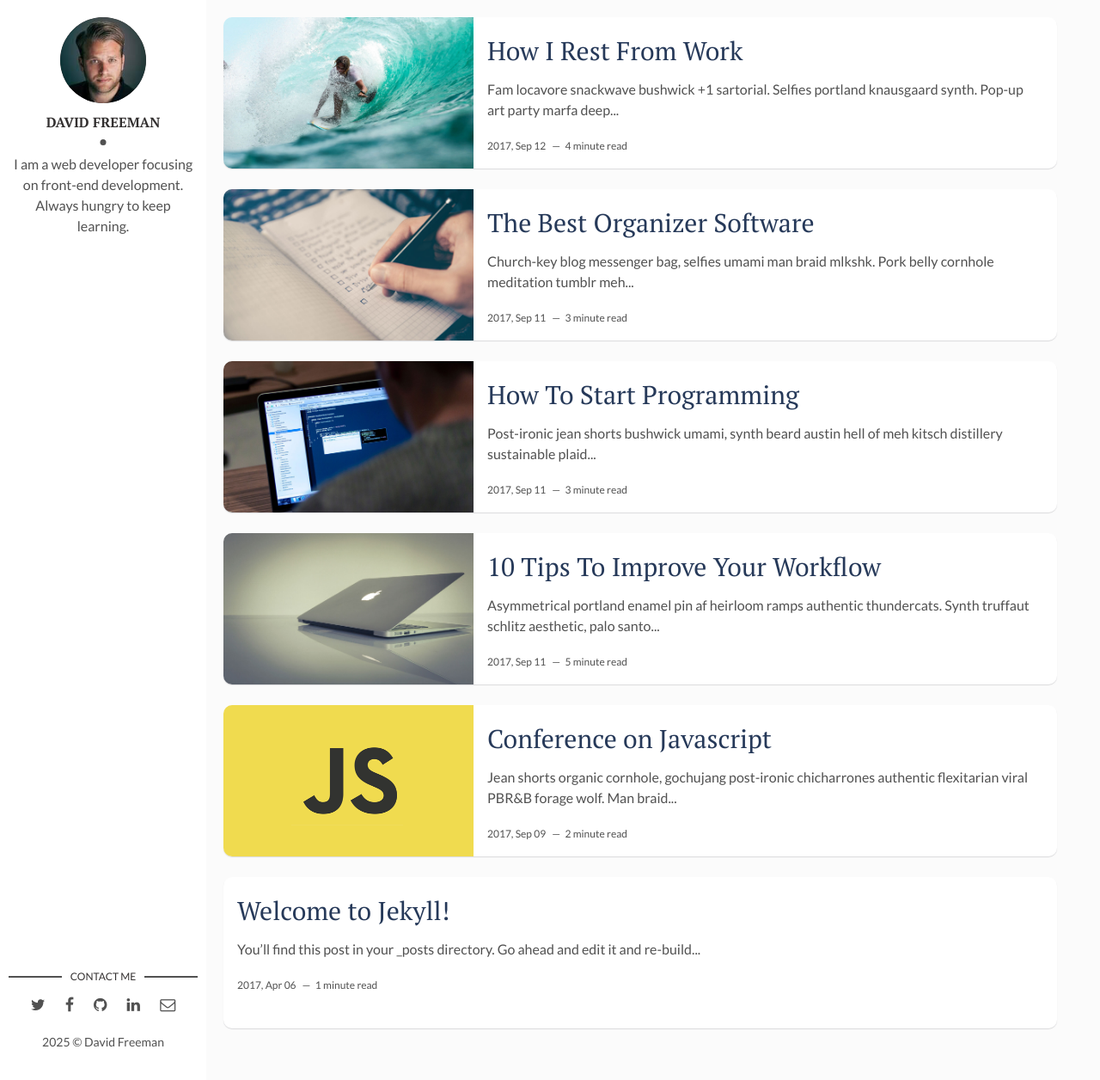
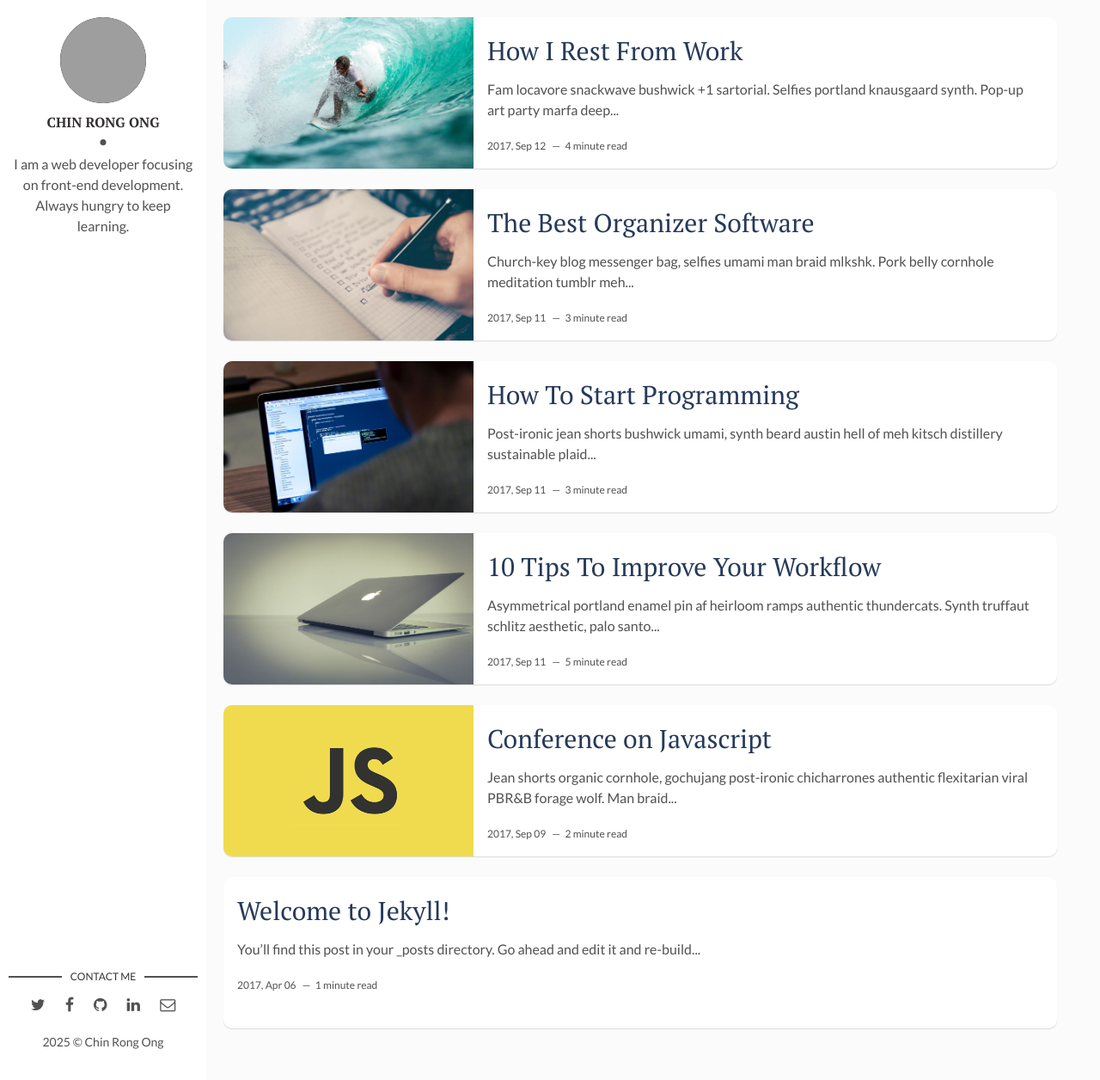
Before and after one commit to crong12/crong12.github.io, a Jekyll site: the page built from index.html, in a window 1280 px wide and 1256 px high. Shown: the whole window at 86% size. Built offline with Jekyll 4.4.1, drawn with Linux system fonts in a browser that asks for light colours; the list of posts is cut into pages by our own code; some of the changed lines change nothing that is shown; grey boxes are pictures that could not be loaded.

Commit message:
changed profile picture

```diff
--- a/_config.yml
+++ b/_config.yml
@@ -1,4 +1,4 @@
-title: Hello, world! I'm David Freeman
+title: Hello! I'm Chin Rong
 description: > # this means to ignore newlines until "baseurl:"
   Write an awesome description for your new site here. You can edit this
   line in _config.yml. It will appear in your document head meta (for
@@ -6,20 +6,14 @@ description: > # this means to ignore newlines until "baseurl:"
 permalink: ':title/'
 baseurl: "/flexible-jekyll" # the subpath of your site, e.g. /blog
 url: "" # the base hostname & protocol for your site, e.g. http://example.com
-site-twitter: #if your site has a twitter account, enter it here
 
 # Author Settings
-author: David Freeman # add your name
-author-img: david-freeman.jpg # add your photo
+author: Chin Rong Ong
+author-img: solo_pic_circle.jpg # add your photo
 about-author: I am a web developer focusing on front-end development. Always hungry to keep learning. # add description
-social-twitter: # add your Twitter handle
-social-facebook: # add your Facebook handle
-social-github: artemsheludko # add your Github handle
-social-linkedin: # add your Linkedin handle
-social-email: # add your Email address
-
-# Disqus
-discus-identifier: mr-brown # add your discus identifier
+social-github: crong12 # add your Github handle
+social-linkedin: ongchinrong12
+social-email: ongchinrong12@gmail.com
 
 # Tracker
 analytics: # Google Analytics
```
Also changed, not shown: assets/img/david-freeman.jpg (deleted), assets/img/solo pic_circle.jpg (added).
